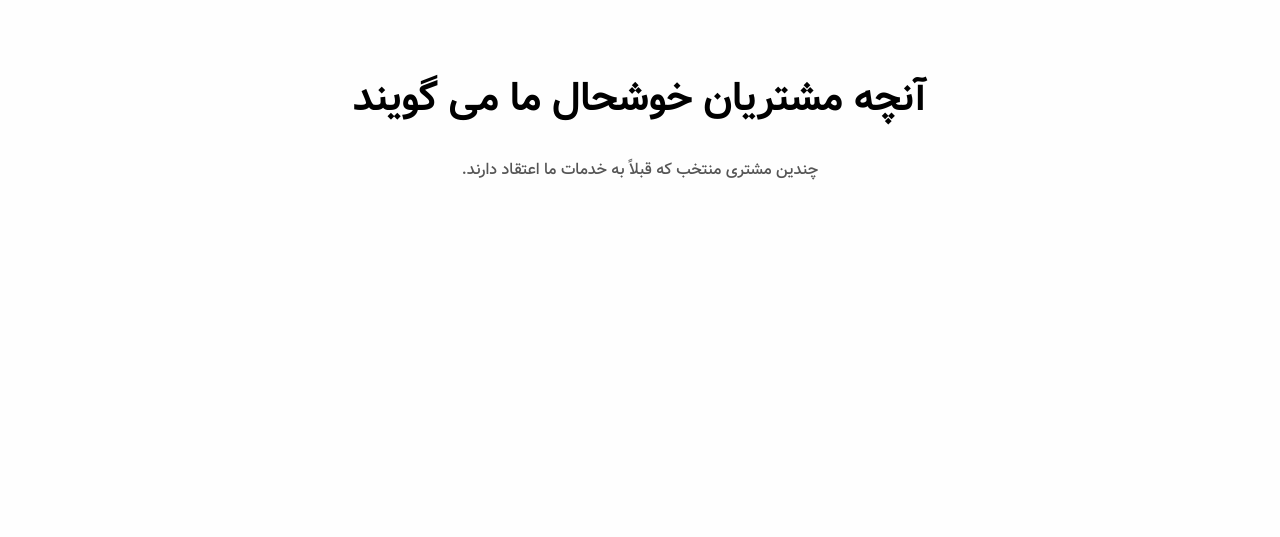
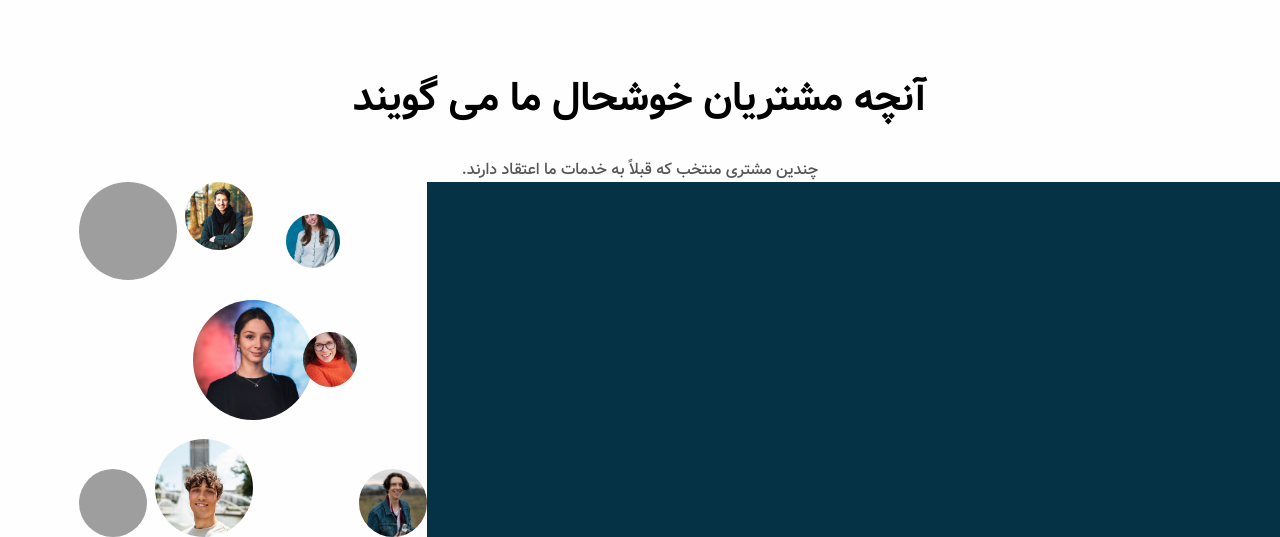
Before and after one commit to Pouya-Asefinia/Studio_Design_Template, a website: page SRC/Landpage.html in a window 1280 px wide. Shown: the part 2296-2833 px from the top of the page. Before the commit the page ends 2558 px from the top, so only its background shows below. Drawn offline with Linux system fonts and the light colour scheme; grey boxes are pictures that could not be loaded.

Commit message:
Pictures part
pictures added

```diff
--- a/SRC/Landpage.html
+++ b/SRC/Landpage.html
@@ -163,9 +163,26 @@
         </div>
         <!-- Comments -->
         <div class="py-20">
-            <div class="mx-auto text-center max-lg:px-2">
-                <h2 class="text-[26px] md:text-[30px] lg:text-[40px] font-bold">آنچه مشتریان خوشحال ما می گویند</h2>
-                <p class="text-[16px] text-[#565656] mt-7">چندین مشتری منتخب که قبلاً به خدمات ما اعتقاد دارند.</p>
+            <div class="container">
+                <div class="mx-auto text-center max-lg:px-2">
+                    <h2 class="text-[26px] md:text-[30px] lg:text-[40px] font-bold">آنچه مشتریان خوشحال ما می گویند</h2>
+                    <p class="text-[16px] text-[#565656] mt-7">چندین مشتری منتخب که قبلاً به خدمات ما اعتقاد دارند.</p>
+                </div>
+                <div class="grid grid-cols-12 h-12">
+                    <div class="col-span-12 lg:col-span-8 bg-cyan-950"></div>
+                    <div class="col-span-12 lg:col-span-4">
+                        <div class="h-[22.19rem] w-[21.75rem] flex items-center justify-center relative aspect-auto">
+                            <img src="./images/2147830510.jpg" class="absolute size-[7.5rem] object-cover rounded-full" alt="">
+                            <img src="./images/255.jpg" class="absolute size-[4.25rem] object-cover rounded-full top-0 right-1/2" alt="">
+                            <img src="./images/2147798344.jpg" class="absolute size-[3.38rem] object-cover rounded-full top-8 right-1/4" alt="">
+                            <img src="./images/2149186129.jpg" class="absolute size-[3.38rem] object-cover rounded-full right-1/5" alt="">
+                            <img src="./images/2149333929.jpg" class="absolute size-[4.25rem] object-cover rounded-full bottom-0 right-0" alt="">
+                            <img src="./images/2149556993.jpg" class="absolute size-[6.13rem] object-cover rounded-full bottom-0 right-1/2" alt="">
+                            <img src="./images/close-up-smiley-woman-posing.jpg" class="absolute size-[4.25rem] object-cover rounded-full bottom-0 left-0" alt="">
+                            <img src="./images/front-view-smiley-man-outdoors.jpg" class="absolute size-[6.13rem] object-cover rounded-full top-0 left-0" alt="">
+                        </div>
+                    </div>
+                </div>
             </div>
         </div>
 
```
Also changed, not shown: SRC/CSS/output.css, src/images/2147798344.jpg (added), src/images/2147830510.jpg (added), src/images/2149186129.jpg (added), src/images/2149333929.jpg (added), src/images/2149556993.jpg (added), src/images/255.jpg (added), 2 other files.
